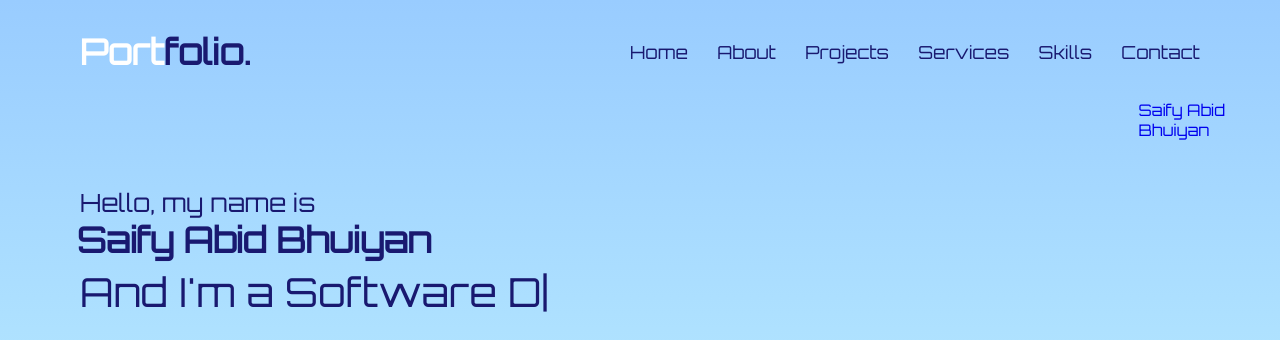
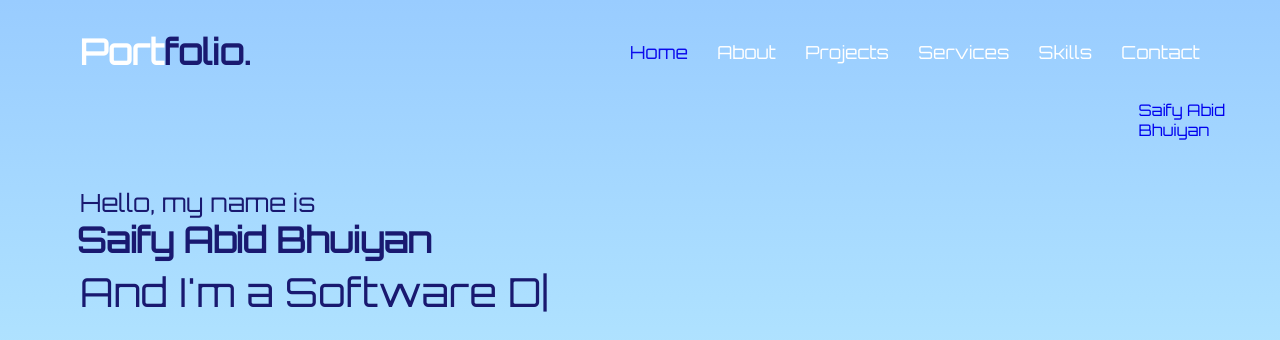
Before and after one commit to Saify007/spps, a plain HTML site: page index.html in a window 1280 px wide. In both pictures the pointer is over the link "Home". Shown: the top 340 px of the page. Drawn offline with nearby package versions, Linux system fonts and the light colour scheme.

Commit message:
Update style.css

```diff
--- a/style.css
+++ b/style.css
@@ -117,22 +117,22 @@ section .title::after{
 }
 .navbar .menu li a{
     display: block;
-    color: #191970;
+    color: #ffffff;
     font-size: 18px;
     font-weight: 500;
     margin-left: 25px;
     transition: color 0.3s ease;
 }
 .navbar .menu li a:hover{
-    color: #191970;
+    color: #0d0dec;
 }
 .navbar.sticky .menu li a:hover{
-    color: #191970;
+    color: #5113fc;
 }
 
 /* menu btn styling */
 .menu-btn{
-    color: #191970;
+    color: #ffffff;
     font-size: 23px;
     cursor: pointer;
     display: none;
@@ -163,6 +163,8 @@ section .title::after{
 }
 .scroll-up-btn:hover{
     filter: brightness(90%);
+    color: #5113fc;
+    background: linear-gradient(to bottom, #87ff66 0%, #e6ff99 100%);
 }
 
 
@@ -303,7 +305,6 @@ section .title::after{
     background-attachment: fixed;
     font-family: 'Orbitron', sans-serif;
 
-
 }
 
 .projects .title::before,
@@ -328,10 +329,6 @@ section .title::after{
     width: 380px;
     box-shadow: rgb(38, 57, 77) 0px 20px 30px -10px;
     text-align: center;
-
-
-
-
 }
 .projects .serv-content .card:hover{
     background: linear-gradient(to bottom, #33ccff 0%, #ff99cc 100%);
@@ -369,10 +366,6 @@ section .title::after{
     background-attachment: fixed;
     font-family: 'Orbitron', sans-serif;
 
-
-
-
-
 }
 
 .services .title::before,
@@ -393,12 +386,10 @@ section .title::after{
     padding: 30px 15px;
     cursor: pointer;
     transition: all 0.6s ease;
-
     height: 280px;
     width: 280px;
     box-shadow: rgb(38, 57, 77) 0px 20px 30px -10px;
     text-align: center;
-
 
 }
 .services .serv-content .card:hover{
@@ -528,7 +519,6 @@ section .title::after{
     background-size: 100%;
     background-attachment: fixed;
     font-family: 'Orbitron', sans-serif;
-
 
 }
 
```
